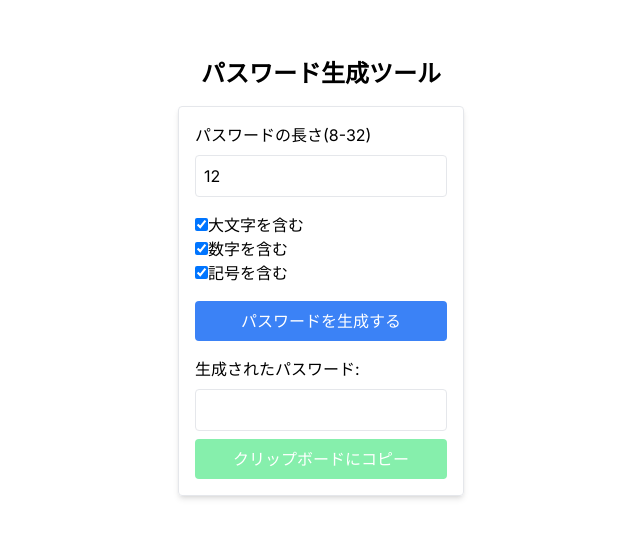
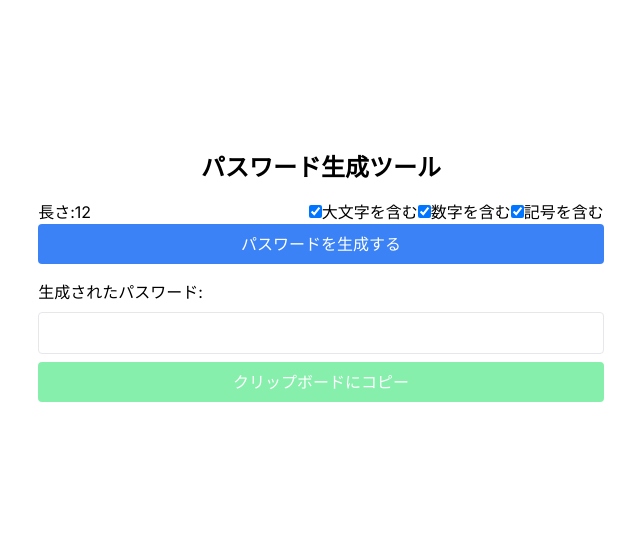
Before and after one commit to Nakayama-Yuki/makepassword, a Next.js app: page / in a window 1280 px wide. Shown: the part 123-660 px from the top of the page, without its empty margins (319-959 px from the left). Built offline with nearby package versions, Linux system fonts and the light colour scheme.

Commit message:
feat: Add CopyButton component for copying password to clipboard

```diff
--- /dev/null
+++ b/src/components/CopyButton.tsx
@@ -0,0 +1,23 @@
+interface CopyButtonProps {
+  password: string;
+  copySuccess: string;
+  handleCopyToClipboard: () => void;
+}
+
+export default function CopyButton({
+  password,
+  copySuccess,
+  handleCopyToClipboard,
+}: CopyButtonProps) {
+  return (
+    <div>
+      <button
+        onClick={handleCopyToClipboard}
+        className="w-full p-2 mt-2 bg-green-500 text-white rounded disabled:bg-green-300 disabled:cursor-not-allowed"
+        disabled={!password}>
+        クリップボードにコピー
+      </button>
+      {copySuccess && <p className="mt-2 text-green-600">{copySuccess}</p>}
+    </div>
+  );
+}
--- /dev/null
+++ b/src/components/PasswordDisplay.tsx
@@ -0,0 +1,20 @@
+interface PasswordDisplayProps {
+  password: string;
+}
+
+export default function PasswordDisplay({ password }: PasswordDisplayProps) {
+  return (
+    <div className="mt-4">
+      <label htmlFor="generatedPassWord" className="block mb-2">
+        生成されたパスワード:
+      </label>
+      <input
+        type="text"
+        value={password}
+        readOnly
+        id="generatedPassWord"
+        className="w-full p-2 border rounded"
+      />
+    </div>
+  );
+}
--- a/src/components/PasswordGenerator.tsx
+++ b/src/components/PasswordGenerator.tsx
@@ -1,6 +1,9 @@
 "use client";
 
 import { useState } from "react";
+import PasswordOptions from "./PasswordOptions";
+import PasswordDisplay from "./PasswordDisplay";
+import CopyButton from "./CopyButton";
 
 export default function PasswordGenerator() {
   const [password, setPassword] = useState("");
@@ -31,84 +34,37 @@ export default function PasswordGenerator() {
     setCopySuccess(""); // Reset the copy success message
   };
 
-  const handleCopyToClipboard = async () => {
-    try {
-      await navigator.clipboard.writeText(password);
-      setCopySuccess("コピーに成功した!");
-    } catch (err) {
-      setCopySuccess("コピーに失敗した!");
-    }
+  const handleCopyToClipboard = () => {
+    navigator.clipboard.writeText(password).then(
+      () => setCopySuccess("コピーしました！"),
+      () => setCopySuccess("コピーに失敗しました。")
+    );
   };
 
   return (
-    <div className="p-4 border rounded shadow-md">
-      <div className="mb-4">
-        <label htmlFor="passWordLength" className="block mb-2">
-          パスワードの長さ(8-32)
-        </label>
-        <input
-          type="number"
-          value={length}
-          max={32}
-          min={8}
-          id="passWordLength"
-          onChange={(e) => setLength(Number(e.target.value))}
-          className="w-full p-2 border rounded"
-        />
-      </div>
-      <div className="mb-4">
-        <label className="block">
-          <input
-            type="checkbox"
-            checked={includeUppercase}
-            onChange={(e) => setIncludeUppercase(e.target.checked)}
-          />
-          大文字を含む
-        </label>
-        <label className="block">
-          <input
-            type="checkbox"
-            checked={includeNumbers}
-            onChange={(e) => setIncludeNumbers(e.target.checked)}
-          />
-          数字を含む
-        </label>
-        <label className="block">
-          <input
-            type="checkbox"
-            checked={includeSymbols}
-            onChange={(e) => setIncludeSymbols(e.target.checked)}
-          />
-          記号を含む
-        </label>
-      </div>
+    <div>
+      <PasswordOptions
+        length={length}
+        includeUppercase={includeUppercase}
+        includeNumbers={includeNumbers}
+        includeSymbols={includeSymbols}
+        setLength={setLength}
+        setIncludeUppercase={setIncludeUppercase}
+        setIncludeNumbers={setIncludeNumbers}
+        setIncludeSymbols={setIncludeSymbols}
+      />
       <button
         onClick={generatePassword}
         disabled={length <= 7}
-        className="w-full p-2 bg-blue-500 text-white rounded
-        disabled:bg-blue-300
-        disabled:cursor-not-allowed">
+        className="w-full p-2 bg-blue-500 text-white rounded disabled:bg-blue-300 disabled:cursor-not-allowed">
         パスワードを生成する
       </button>
-      <div className="mt-4">
-        <label htmlFor="generatedPassWord" className="block mb-2">
-          生成されたパスワード:
-        </label>
-        <input
-          type="text"
-          value={password}
-          readOnly
-          id="generatedPassWord"
-          className="w-full p-2 border rounded"
-        />
-      </div>
-      <button
-        onClick={handleCopyToClipboard}
-        className="w-full p-2 mt-2 bg-green-500 text-white rounded disabled:bg-green-300 disabled:cursor-not-allowed"
-        disabled={!password}>
-        クリップボードにコピー
-      </button>
-      {copySuccess && <p className="mt-2 text-green-600">{copySuccess}</p>}
+      <PasswordDisplay password={password} />
+      <CopyButton
+        password={password}
+        copySuccess={copySuccess}
+        handleCopyToClipboard={handleCopyToClipboard}
+      />
     </div>
   );
 }
--- /dev/null
+++ b/src/components/PasswordOptions.tsx
@@ -0,0 +1,62 @@
+
+import { useState } from "react";
+
+interface PasswordOptionsProps {
+  length: number;
+  includeUppercase: boolean;
+  includeNumbers: boolean;
+  includeSymbols: boolean;
+  setLength: (length: number) => void;
+  setIncludeUppercase: (include: boolean) => void;
+  setIncludeNumbers: (include: boolean) => void;
+  setIncludeSymbols: (include: boolean) => void;
+}
+
+export default function PasswordOptions({
+  length,
+  includeUppercase,
+  includeNumbers,
+  includeSymbols,
+  setLength,
+  setIncludeUppercase,
+  setIncludeNumbers,
+  setIncludeSymbols,
+}: PasswordOptionsProps) {
+  return (
+    <div>
+      <label>
+        長さ:
+        <input
+          type="number"
+          value={length}
+          onChange={(e) => setLength(Number(e.target.value))}
+          min="8"
+        />
+      </label>
+      <label>
+        <input
+          type="checkbox"
+          checked={includeUppercase}
+          onChange={(e) => setIncludeUppercase(e.target.checked)}
+        />
+        大文字を含む
+      </label>
+      <label>
+        <input
+          type="checkbox"
+          checked={includeNumbers}
+          onChange={(e) => setIncludeNumbers(e.target.checked)}
+        />
+        数字を含む
+      </label>
+      <label>
+        <input
+          type="checkbox"
+          checked={includeSymbols}
+          onChange={(e) => setIncludeSymbols(e.target.checked)}
+        />
+        記号を含む
+      </label>
+    </div>
+  );
+}
```
